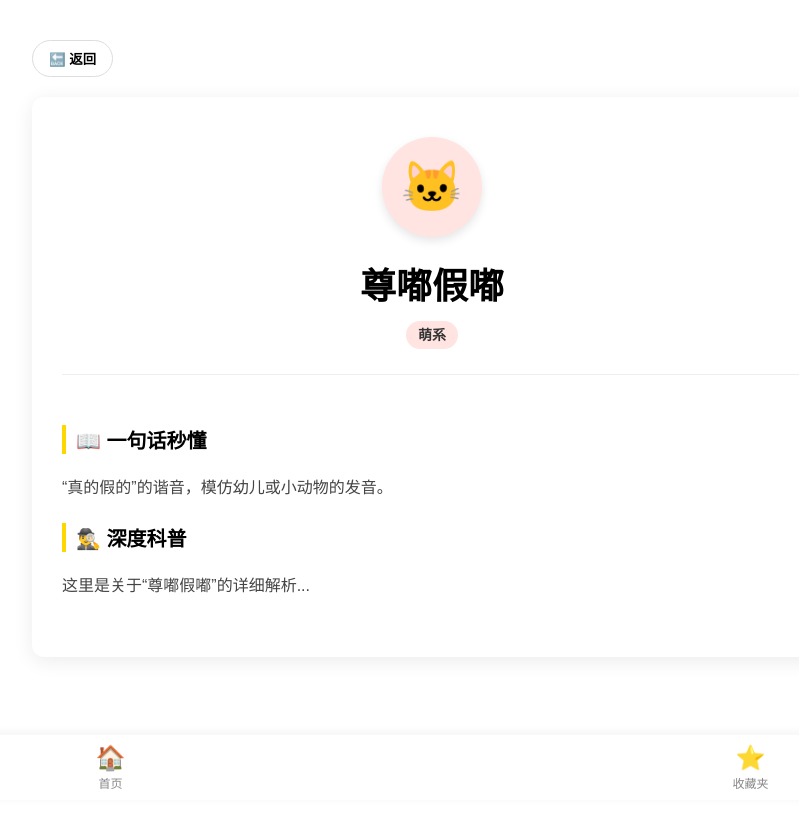
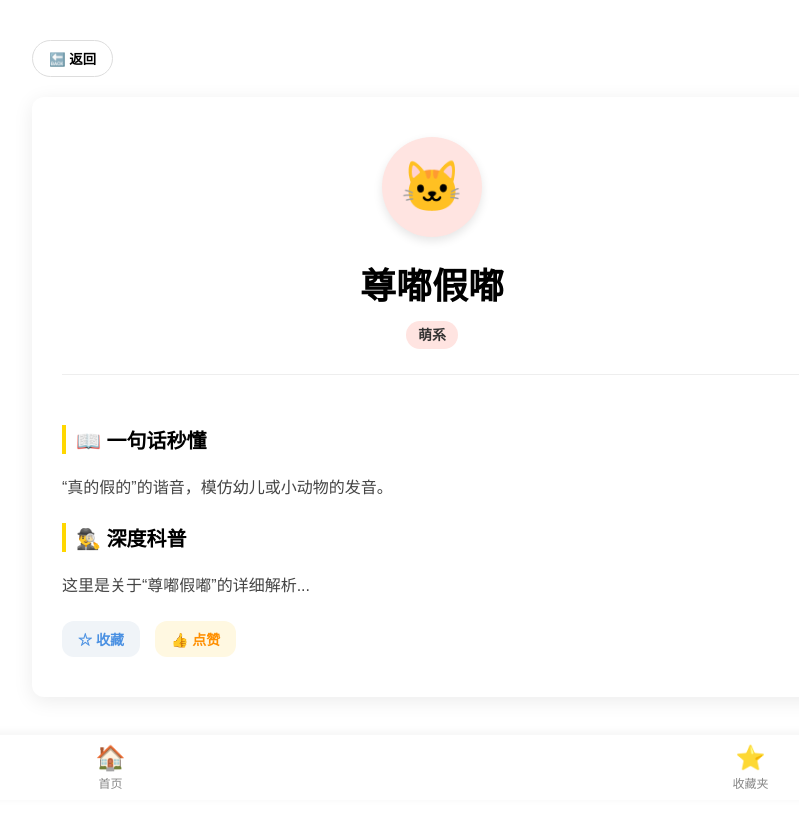
Before and after one commit to StephenMa13/meme-dict, a Vue app: page /meme/1 in a window 1280 px wide. Shown: the whole page, without its empty margins (208-1007 px from the left). Built offline with nearby package versions, Linux system fonts and the light colour scheme.

Commit message:
详情页添加功能

```diff
--- a/src/pages/Detail.vue
+++ b/src/pages/Detail.vue
@@ -2,12 +2,19 @@
 import { ref, onMounted } from 'vue'
 import { useRoute, useRouter } from 'vue-router'
 import { getMemeById } from '../db.js'
+import { favoriteIds, toggleFavorite } from '../store.js'
 
 const route = useRoute()
 const router = useRouter()
 const meme = ref(null)
 const goBack = () => {
   router.back()
+}
+const likeMeme = () => {
+  if (meme.value) {
+    meme.value.view_count++ // 假设 view_count 是点赞数
+    // 如果你有 db.js 里的更新方法，可以在这里调用
+  }
 }
 
 // ⭐️ 魔法配置：根据不同标签，赋予不同的 Emoji 和背景色
@@ -55,6 +62,15 @@ onMounted(() => {
         <h3>🕵️‍♂️ 深度科普</h3>
         <p>{{ meme.content }}</p>
       </div>
+
+      <div class="detail-actions" v-if="meme">
+        <button class="action-btn fav-btn" @click="toggleFavorite(meme.id)">
+          {{ favoriteIds.includes(meme.id) ? '⭐ 已收藏' : '☆ 收藏' }}
+        </button>
+        <button class="action-btn like-btn" @click="likeMeme">
+          👍 {{ meme.view_count || '点赞' }}
+        </button>
+      </div>
     </div>
   </div>
 </template>
@@ -78,4 +94,15 @@ onMounted(() => {
 .content { text-align: left; margin-top: 30px; border-top: 1px solid #eee; padding-top: 30px; }
 .content h3 { color: #000; font-size: 20px; border-left: 4px solid #FFD700; padding-left: 10px; }
 .content p { line-height: 1.8; color: #444; font-size: 16px; }
+.detail-actions {
+  display: flex;
+  gap: 15px;
+  margin-top: 20px;
+}
+.action-btn {
+  border: none; padding: 8px 16px; border-radius: 12px; font-size: 14px;
+  font-weight: bold; cursor: pointer; display: flex; align-items: center; gap: 6px;
+}
+.fav-btn { background-color: #f0f4f8; color: #4a90e2; }
+.like-btn { background-color: #fff8e1; color: #ff8f00; }
 </style>
```
